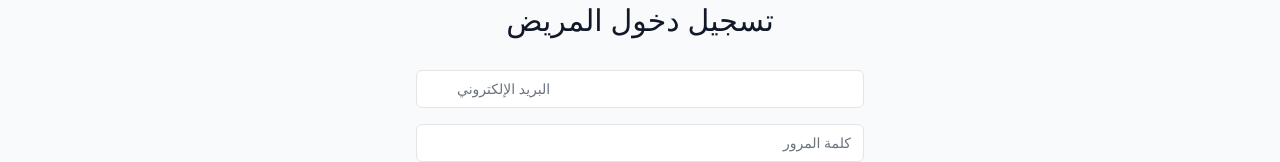
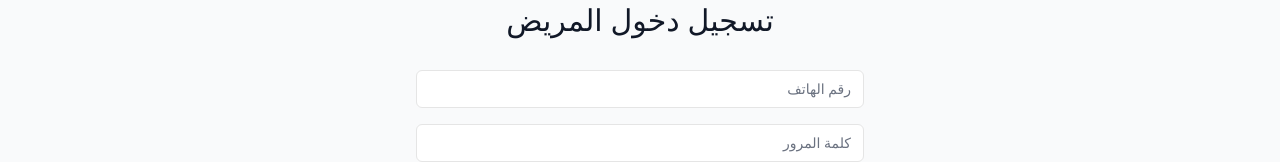
Before and after one commit to muhammedalba/afia-react, a React (Vite) app: page /patient/login in a window 1280 px wide. Shown: the part 472-634 px from the top of the page. Built offline with nearby package versions, Linux system fonts and the light colour scheme; some icons are missing.

Commit message:
handel login

```diff
--- a/src/pages/patient/PatientLogin.jsx
+++ b/src/pages/patient/PatientLogin.jsx
@@ -50,7 +50,7 @@ const PatientLogin = () => {
     if (isSuccess && data?.Status != 200) {
       setErrorLoading(data?.Message);
     }
-  }, [data,isSuccess]);
+  }, [data, isSuccess]);
 
   useEffect(() => {
     if (data?.status === 200) {
@@ -123,8 +123,8 @@ const PatientLogin = () => {
                   type="tel"
                   autoComplete="phone"
                   disabled={isLoading}
-                  placeholder="البريد الإلكتروني"
-                  className={`pl-10 pr-3 py-2 w-full border rounded-md placeholder-gray-500 focus:outline-none focus:ring-1  sm:text-sm focus:${
+                  placeholder=" رقم الهاتف"
+                  className={`pl-10 pr-3 py-2 w-full border rounded-md text-end placeholder-gray-500 focus:outline-none focus:ring-1  sm:text-sm focus:${
                     errors?.phone ? "ring-bgColor" : "ring-green-300"
                   }`}
                 />
```
